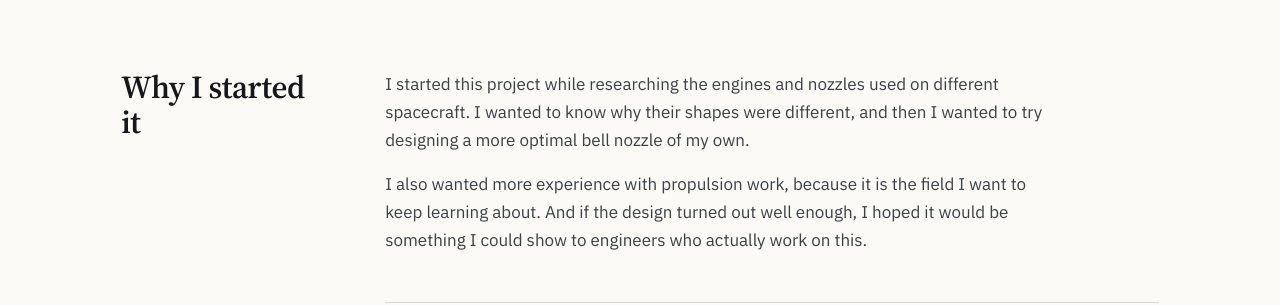
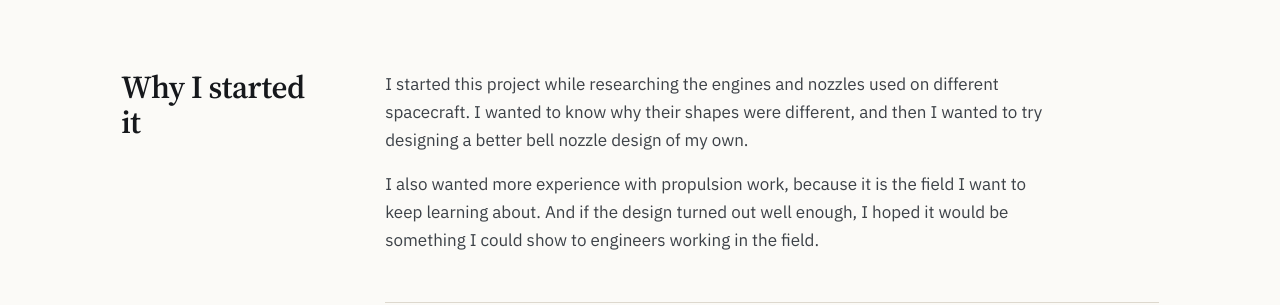
Before and after one commit to deeppatel4000-pixel/Deep-Patel-College-Portfolio, a plain HTML site: page projects/bell-nozzle/index.html in a window 1280 px wide. Shown: the part 630-935 px from the top of the page. Drawn offline with Linux system fonts and the light colour scheme.

Commit message:
fix: polish final portfolio copy
Two approved wording changes in the bell nozzle motivation section.

Co-Authored-By: Claude Opus 5 (1M context) <noreply@anthropic.com>

```diff
--- a/projects/bell-nozzle/index.html
+++ b/projects/bell-nozzle/index.html
@@ -68,12 +68,12 @@
             <p>
               I started this project while researching the engines and nozzles used on
               different spacecraft. I wanted to know why their shapes were different, and then
-              I wanted to try designing a more optimal bell nozzle of my own.
+              I wanted to try designing a better bell nozzle design of my own.
             </p>
             <p>
               I also wanted more experience with propulsion work, because it is the field I
               want to keep learning about. And if the design turned out well enough, I hoped it
-              would be something I could show to engineers who actually work on this.
+              would be something I could show to engineers working in the field.
             </p>
           </div>
 
```
